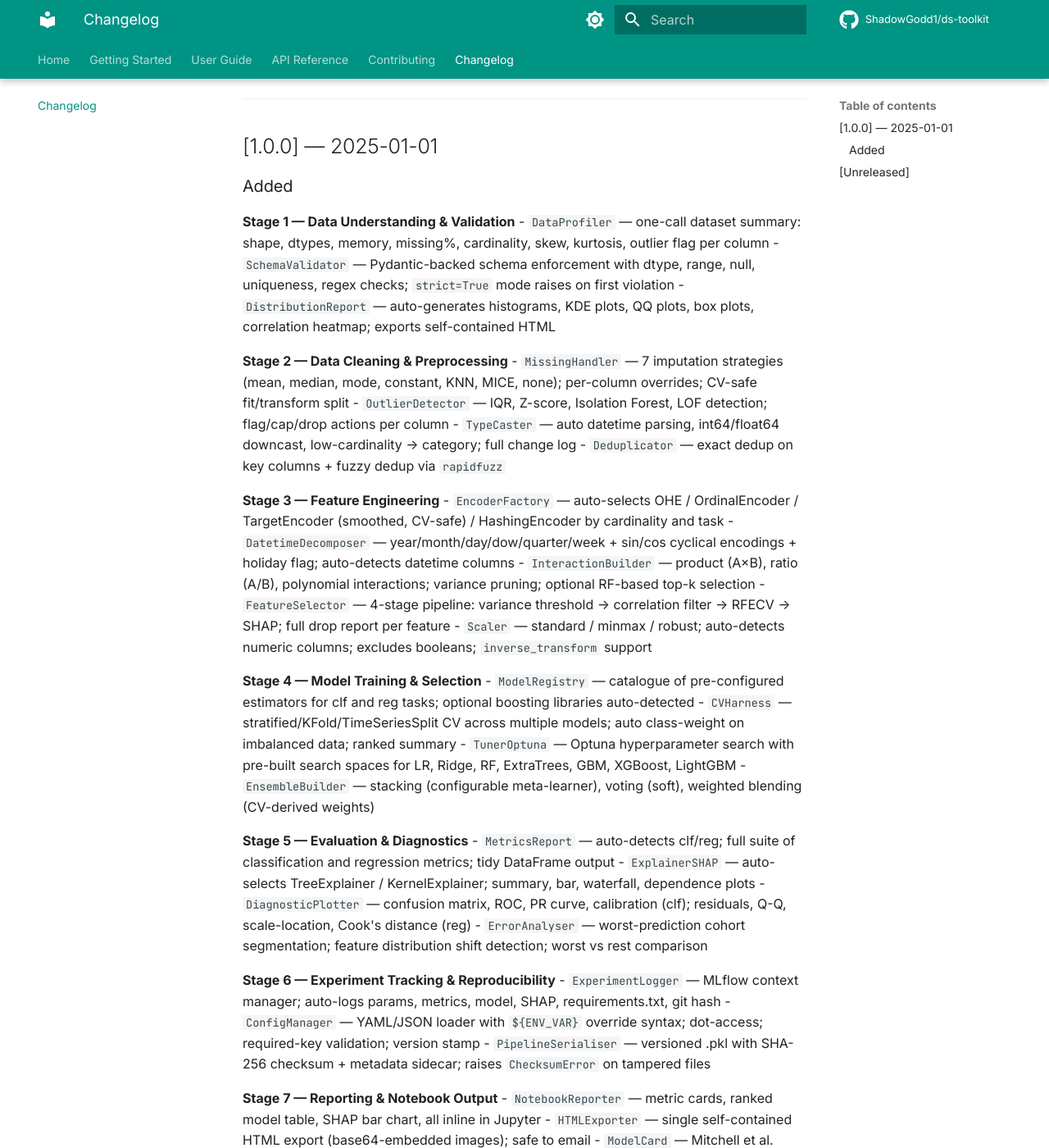
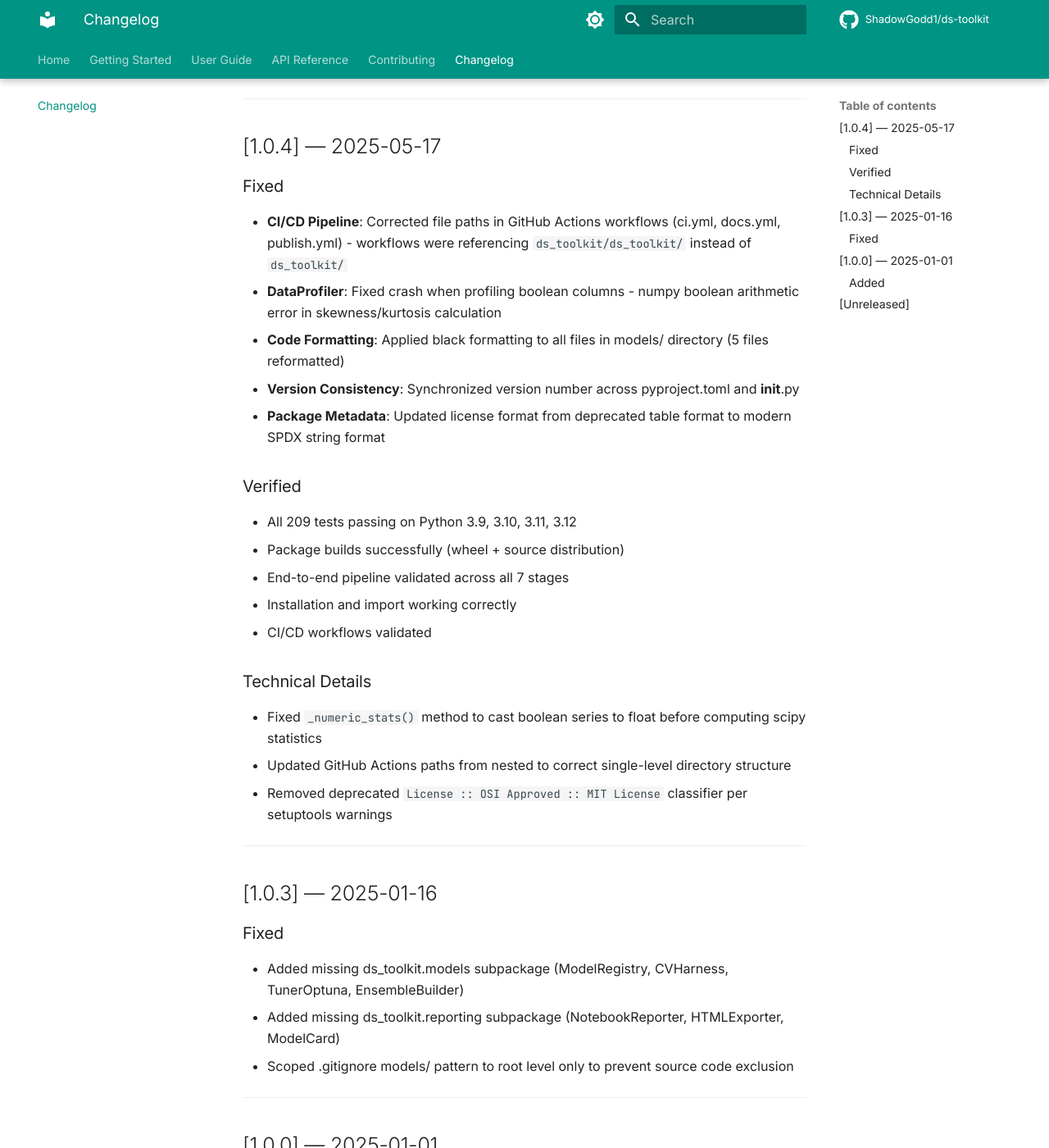
Before and after one commit to ShadowGodd1/ds-toolkit, an MkDocs documentation site: the page built from docs/changelog.md, in a window 1280 px wide and 1400 px high, scrolled down 209 px. Shown: the whole window at 82% size. Built offline with MkDocs 1.6.1 and Material for MkDocs 9.7.7, drawn with Linux system fonts in a browser that asks for light colours; comment, search, counter and statistics services are not loaded.

Commit message:
Release v1.0.4 - CI/CD fixes and stability improvements
- Fixed CI/CD pipeline paths in GitHub Actions workflows
- Fixed DataProfiler crash on boolean columns
- Applied black formatting to models/ directory
- Updated package metadata to modern SPDX format
- Synchronized version across all files
- All 209 tests passing on Python 3.9-3.12

```diff
--- a/docs/changelog.md
+++ b/docs/changelog.md
@@ -3,6 +3,38 @@
 All notable changes to ds-toolkit are documented here.
 Format follows [Keep a Changelog](https://keepachangelog.com/en/1.0.0/).
 This project adheres to [Semantic Versioning](https://semver.org/).
+
+---
+
+## [1.0.4] — 2025-05-17
+
+### Fixed
+- **CI/CD Pipeline**: Corrected file paths in GitHub Actions workflows (ci.yml, docs.yml, publish.yml) - workflows were referencing `ds_toolkit/ds_toolkit/` instead of `ds_toolkit/`
+- **DataProfiler**: Fixed crash when profiling boolean columns - numpy boolean arithmetic error in skewness/kurtosis calculation
+- **Code Formatting**: Applied black formatting to all files in models/ directory (5 files reformatted)
+- **Version Consistency**: Synchronized version number across pyproject.toml and __init__.py
+- **Package Metadata**: Updated license format from deprecated table format to modern SPDX string format
+
+### Verified
+- All 209 tests passing on Python 3.9, 3.10, 3.11, 3.12
+- Package builds successfully (wheel + source distribution)
+- End-to-end pipeline validated across all 7 stages
+- Installation and import working correctly
+- CI/CD workflows validated
+
+### Technical Details
+- Fixed `_numeric_stats()` method to cast boolean series to float before computing scipy statistics
+- Updated GitHub Actions paths from nested to correct single-level directory structure
+- Removed deprecated `License :: OSI Approved :: MIT License` classifier per setuptools warnings
+
+---
+
+## [1.0.3] — 2025-01-16
+
+### Fixed
+- Added missing ds_toolkit.models subpackage (ModelRegistry, CVHarness, TunerOptuna, EnsembleBuilder)
+- Added missing ds_toolkit.reporting subpackage (NotebookReporter, HTMLExporter, ModelCard)
+- Scoped .gitignore models/ pattern to root level only to prevent source code exclusion
 
 ---
 
--- a/ds_toolkit/__init__.py
+++ b/ds_toolkit/__init__.py
@@ -37,7 +37,7 @@ License    : MIT
 # Author:  Adnan Mohamud — CEO & Founder, PataDoc (patadoc.com)
 # License: MIT
 
-__version__ = "1.0.1"
+__version__ = "1.0.4"
 __author__ = "Adnan Mohamud"
 __email__ = "adnan@patadoc.com"
 __license__ = "MIT"
--- a/pyproject.toml
+++ b/pyproject.toml
@@ -4,10 +4,10 @@ build-backend = "setuptools.build_meta"
 
 [project]
 name = "dstoolkit-adnan"
-version = "1.0.3"
+version = "1.0.4"
 description = "Post-collection data science lifecycle toolkit — from raw DataFrame to model card"
 readme = "README.md"
-license = { text = "MIT" }
+license = "MIT"
 requires-python = ">=3.9"
 authors = [
   { name = "Adnan Mohamud", email = "adnan@patadoc.com" }
@@ -20,7 +20,6 @@ classifiers = [
   "Development Status :: 4 - Beta",
   "Intended Audience :: Developers",
   "Intended Audience :: Science/Research",
-  "License :: OSI Approved :: MIT License",
   "Operating System :: OS Independent",
   "Programming Language :: Python :: 3",
   "Programming Language :: Python :: 3.9",
```
Also changed, not shown: CHANGELOG.md (+38 -4 lines), README.md (+1 -0 lines), RELEASE_NOTES_1.0.4.md (added, +118 -0 lines), 8 other files.
